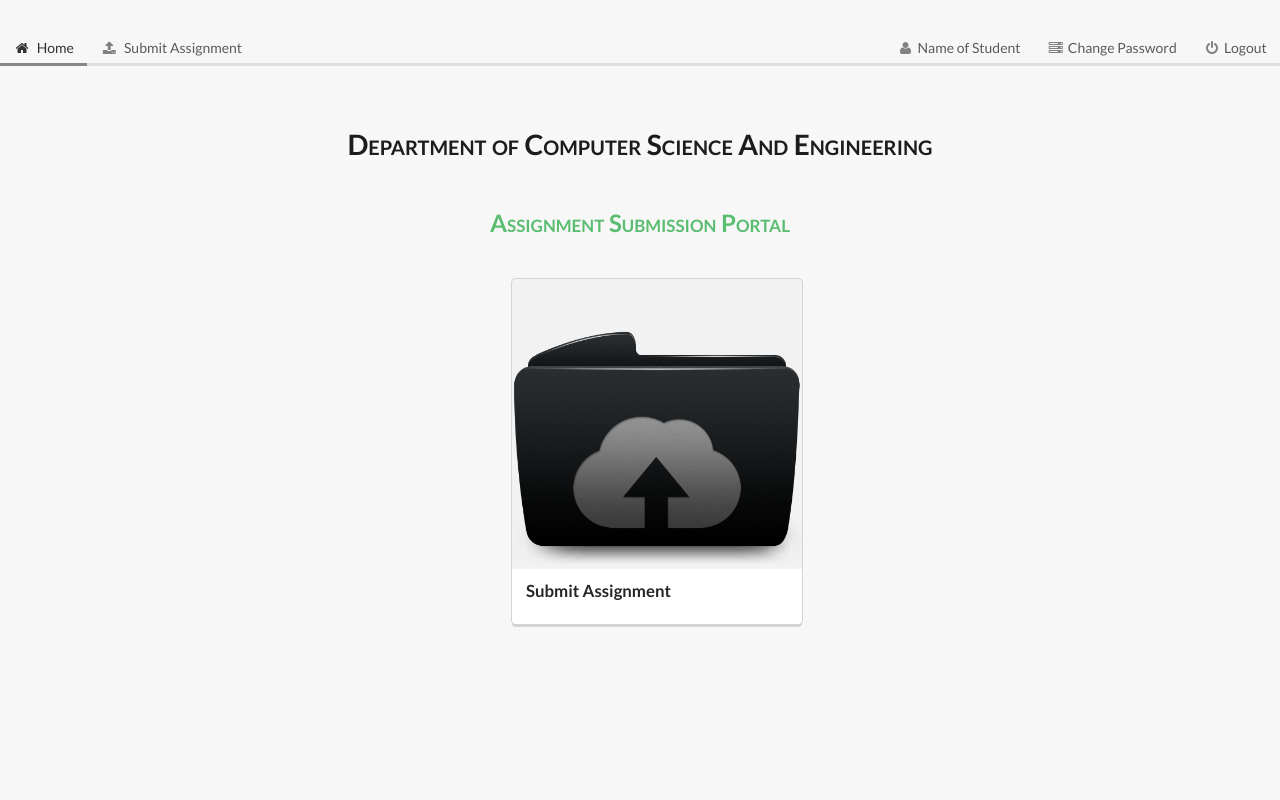
After one commit to acamit/Assignment-Submission, a PHP site: page /php/student_home.php in a window 1280 px wide. The commit adds this page. Run offline with PHP 8.4, Linux system fonts and the light colour scheme; the visitor is signed in with stand-in values (Sample User, id 1).

Commit message:
student home page added

```diff
--- a/css/css.css
+++ b/css/css.css
@@ -38,14 +38,10 @@ font-variant:small-caps;
 div.teacher{
 margin-top:270px;
 margin-left:26%;
-
-
 }
 
 div.student{
 margin-top:270px;
-float:right;
-margin-right:33%;
 }
 
 div.ui.animated.button {
@@ -54,11 +50,38 @@ width:220px;
 border-radius:0px;
 padding-top:21px;
 margin-top:10px;
-margin-left:50px;
+margin-left:60px;
 font-size: 1.5rem;
 font-weight:100;
 
 
+}
+
+
+@media (max-width:900px){
+div.teacher{
+margin-top:220px;
+margin-left:0%;
+width:50%;
+}
+div.student{
+margin-top:0px;
+width:0%;
+}
+}
+@media (max-width:600px){
+div.teacher{
+margin-top:220px;
+margin-left:0%;
+width:50%;
+}
+div.student{
+margin-top:0px;
+width:0%;
+}
+div.ui.animated.button{
+margin-left:0px;
+}
 }
 /*index page css ends*/
 
@@ -86,7 +109,7 @@ margin-right:auto;
 /* teacher_home page css */
 
 body > div#content{
-padding-left:15%;/*15% when 3 ,30% when 2*/
+padding-left:30%;/*15% when 3 ,30% when 2*/
 
 }
 
--- a/index.php
+++ b/index.php
@@ -22,17 +22,15 @@
 						<div class="ui animated button design">
 						   <div class="visible content">
 							Teacher Login
-
 							</div>
 						   <div class="hidden content">
 								<i class="right arrow icon"></i>
 							</div>
-			</div>
-				</a>
+						</div>
+			</a>
 		</div>
 		<div class = "student">
 			<a href="php/student_login.php">
-
 				<div class="ui animated button">
 				   <div class="visible content">Student Login </div>
 				   <div class="hidden content">
--- /dev/null
+++ b/php/student_home.php
@@ -0,0 +1,66 @@
+<?php
+	require '../include/database.inc.php';
+	require '../include/core.inc.php';
+
+	if(student_login()){
+?>
+<html>
+	<head>
+		<link rel = "stylesheet" type = "text/css" href = "../css/semantic/dist/semantic.min.css" />
+		<link rel = "stylesheet" type = "text/css" href = "../css/css.css"/>
+	</head>
+	<body>
+		<br/>
+		<div class="ui secondary pointing  menu">
+		  <a class="active item" href="student_home.php">
+			<i class="home icon" ></i> Home
+		  </a>
+		  <a class="item" href = "submit.php">
+			<i class="upload icon"></i> Submit Assignment
+		  </a>
+		  <!--<a class="item" href="" >
+			<i class = "download icon"></i> Check Marks
+		  </a>-->
+		  <div class="right menu">
+			<a class="ui item">
+				<i class = "user icon"></i><?php echo 'Name of Student'; ?>
+			</a>
+			<a class="ui item" href="changePassword.php">
+				<i class = "server icon"></i>Change Password
+			</a>
+			<a class="ui item" href="logout.php">
+			  <i class = "power icon"></i>Logout
+			</a>
+			</div>
+		</div>
+		<div class = "header">
+			<h1 class = "ui black header">Department of Computer Science And Engineering</h1>
+			<h2 class ="ui green header">Assignment Submission Portal</h2>
+		</div>
+		<div class = "content" id = "content" name = "content" style = "padding-left:40%;">
+		<div class="ui cards" >
+		  <div class="card">
+			<a class="image" href = "submit.php">
+			  <img src="../images/upload.png">
+			</a>
+			<div class="content">
+			  <a class="header" href = "submit.php">Submit Assignment</a>
+			  <div class="meta">
+				<a></a>
+			  </div>
+			  <div class="description">
+
+			  </div>
+			</div>
+		  </div>
+		</div>
+	</div>
+	</body>
+</html>
+<?php
+	}
+	else{
+		header('Location: ../');
+	}
+
+?>
--- a/php/student_login.php
+++ b/php/student_login.php
@@ -19,7 +19,7 @@
 					$_SESSION['dept_id'] = $userDetails['dept_id'];
 					$_SESSION['class_id'] = $userDetails['class_id'];
 					$_SESSION['section'] = $userDetails['section'];
-					header('Location: submit.php');
+					header('Location: student_home.php');
 				}
 				else{
 					 $error = "Invalid Username and password";
@@ -51,14 +51,14 @@
 		<span id ="student_form_error" ><?php if(!empty($error)){echo $error;}?>
 			<div class="required field">
 			  <label>Roll No:</label>
-				<input placeholder="Roll Number" type="text" name="rollno"
+				<input id ="roll_no" placeholder="Roll Number" type="text" name="rollno"
 					  pattern= "\d\d\d\d\w\w\w\d\d\d\d" title = "Eg: 2013CSA1020"
 					  maxlength = "11" required="required">
 			</div>
 
 			<div class="required field">
 			  <label>Password:</label>
-				<input placeholder="Password"  name="password" type="password" required="required">
+				<input id = "student_password" placeholder="Password"  name="password" type="password" required="required">
 			</div>
 			 <input type ="submit" class="ui submit button" value="LOG IN" />
   </form>
--- a/php/teacher_home.php
+++ b/php/teacher_home.php
@@ -13,8 +13,8 @@
 	<body>
 		<br/>
 		<div class="ui secondary pointing  menu">
-		  <a class="active item">
-			<i class="home icon" href="teacher_home.php"></i> Home
+		  <a class="active item" href="teacher_home.php">
+			<i class="home icon" ></i> Home
 		  </a>
 		  <a class="item" href = "addNewAssignment.php">
 			<i class="upload icon"></i> Upload New Assignment
--- a/php/teacher_login.php
+++ b/php/teacher_login.php
@@ -62,7 +62,7 @@
 
 			<div class="required field">
 			  <label>Password:</label>
-				<input placeholder="Password"  name="password" type="password" required="required">
+				<input id = "teacher_password" placeholder="Password"  name="password" type="password" required="required">
 			</div>
 			 <input type ="submit" class="ui submit button" value="LOG IN" />
   </form>
```
Also changed, not shown: php/submit.php (+23 -1 lines).
